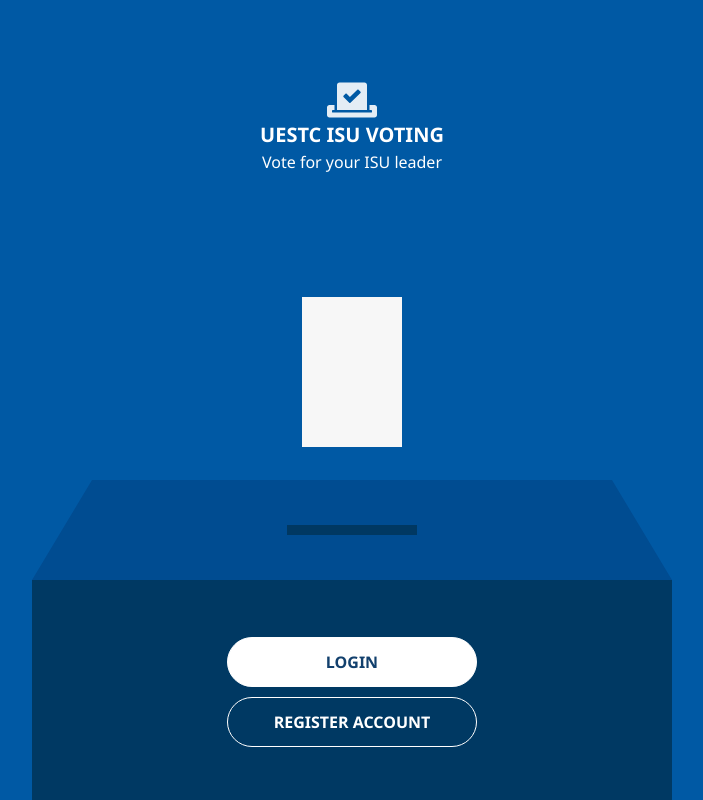
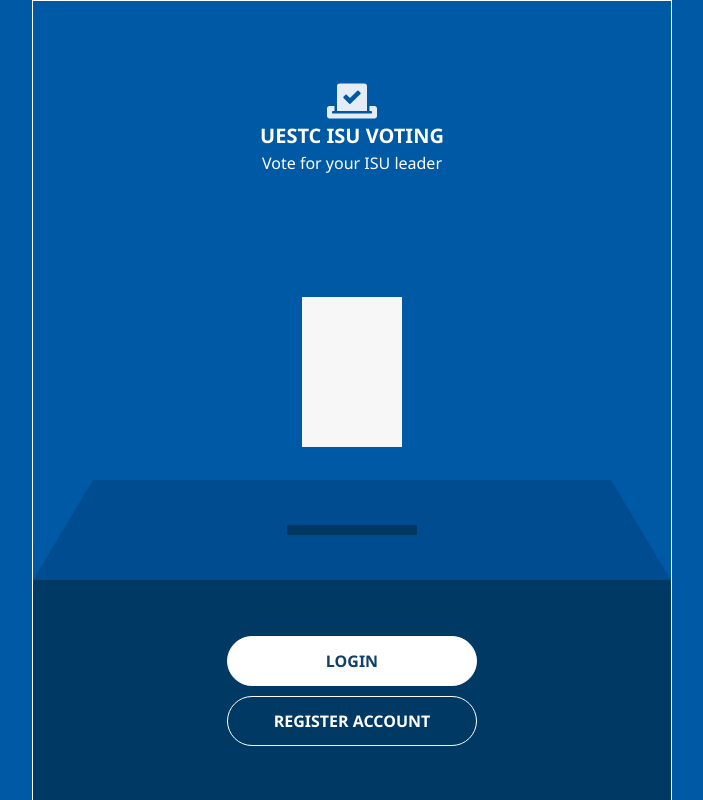
Before and after one commit to Admin368/ElectroSys, a PHP site: page / in a window 1280 px wide. Shown: the whole page, without its empty margins (288-991 px from the left). Run offline with PHP 8.4, Linux system fonts and the light colour scheme.

Commit message:
fixed wrapping on some displays

```diff
--- a/Styles/general.css
+++ b/Styles/general.css
@@ -12,7 +12,7 @@
 .content-wrapper {
     /* flex:1; */
     width: 640px;
-    /* border: 1px solid white; */
+    border: 1px solid white;
 }
 
 .button {
@@ -48,6 +48,7 @@
 
 .text {
     color: white;
+    white-space: nowrap;
     font-family: 'Segoe UI', Tahoma, Geneva, Verdana, sans-serif;
 }
 
--- a/Styles/index.css
+++ b/Styles/index.css
@@ -63,6 +63,7 @@
     /* background-color: blue; */
     font-size: 20px;
     font-weight: 700;
+    /* white-space: nowrap; */
 }
 
 #title-subText-wrapper {
```
